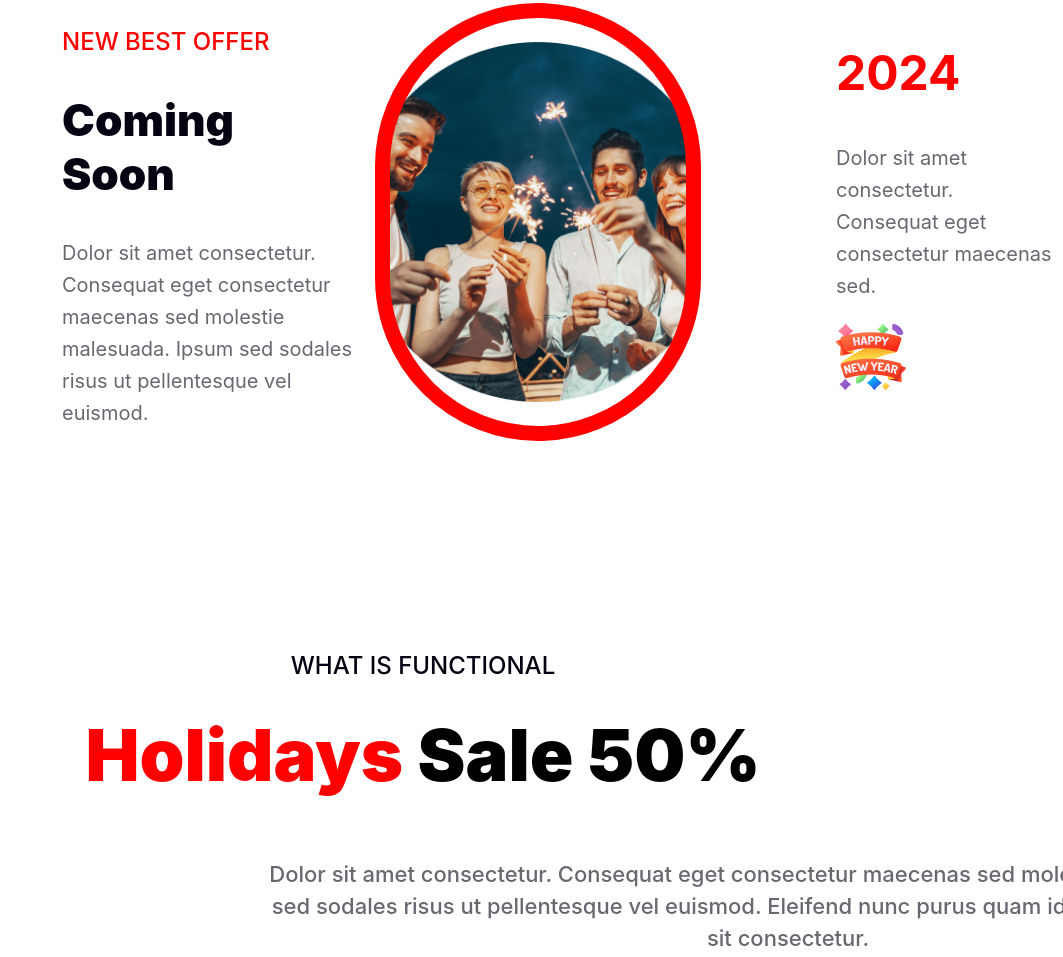
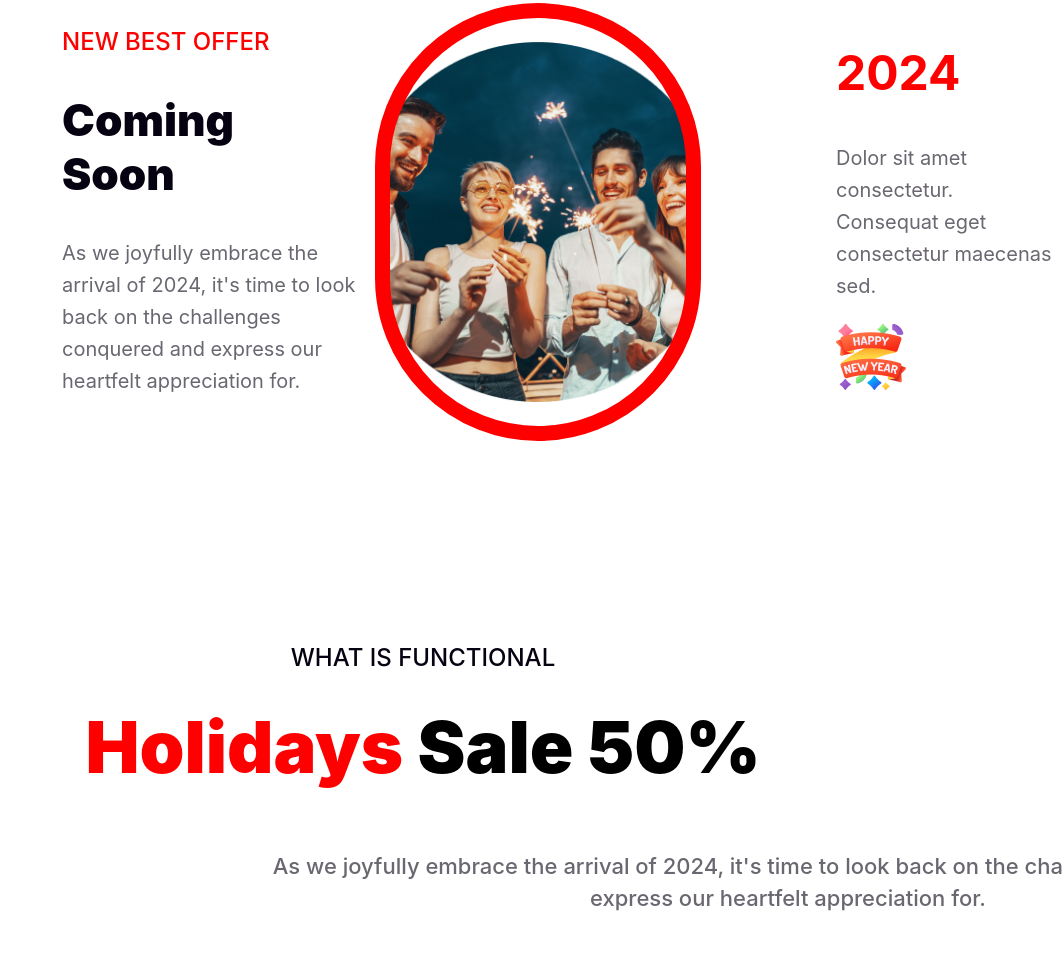
Before and after one commit to Dipto842/fast-assignment-, a plain HTML site: page index.html in a window 1280 px wide. Shown: the part 3003-3960 px from the top of the page, without its empty margins (217-1280 px from the left). Drawn offline with Linux system fonts and the light colour scheme.

Commit message:
add bay oll

```diff
--- a/index.html
+++ b/index.html
@@ -40,7 +40,7 @@
     <div class="bonas_vido" >
     <div class="bonas_1">
         <h1>Welcome to  midnight party</h1>
-        <p class="my_you">Dolor sit amet consectetur. Consequat eget consectetur maecenas sed molestie malesuada. Ipsum sed sodales risus ut pellentesque vel euismod.</p>
+        <p class="my_you">As we joyfully embrace the arrival of 2024, it's time to look back on the challenges conquered and express our heartfelt appreciation for.</p>
             <button class="button button_3">Join Now</button>
     </div>
 
@@ -66,7 +66,7 @@
 <div class="offre_1">
     <h3 class="color_1">NEW BEST OFFER</h3>
     <h1 class="color_2">Coming Soon</h1>
-    <P class="color_3">Dolor sit amet consectetur. Consequat eget consectetur maecenas sed molestie malesuada. Ipsum sed sodales risus ut pellentesque vel euismod. </P>
+    <P class="color_3">As we joyfully embrace the arrival of 2024, it's time to look back on the challenges conquered and express our heartfelt appreciation for. </P>
 </div>
 
 <div class="cd"></div>
@@ -82,8 +82,7 @@
 <div class="back_head">
     <h5 class="back_head_1"> WHAT IS FUNCTIONAL</h5>
     <h1 class="back_head_4"><span class="back_head_2">Holidays</span> Sale 50%</h1>
-<p class="back_head_3">    Dolor sit amet consectetur. Consequat eget consectetur maecenas sed
-    molestie malesuada. Ipsum sed sodales risus ut pellentesque vel euismod. Eleifend nunc purus quam id fermentum amet amet sit consectetur.   </p>
+<p class="back_head_3">    As we joyfully embrace the arrival of 2024, it's time to look back on the challenges conquered and express our heartfelt appreciation for.   </p>
 
 </div>
 
@@ -104,8 +103,7 @@
 <div class="BEST">
 <h4>THE BEST GIFTS</h4>
 <h2>Our Awesome Portfolio</h2>
-<p>Dolor sit amet consectetur. Consequat eget consectetur maecenas sed
-     molestie malesuada. Ipsum sed sodales risus ut pellentesque vel euismod. </p>
+<p>As we joyfully embrace the arrival of 2024, it's time to look back on the challenges conquered and express our heartfelt appreciation for </p>
 
 </div>
 <div class="shop">
@@ -128,7 +126,7 @@
 <section class="search_bar">
     <div class="img_7"><img src="imge/resources/Group 61.png"></div>
     <h1 class="text_1">Subscribe Newsletter</h1>
-    <p class="text_2">Dolor sit amet consectetur. Consequat eget consectetur maecenas sed molestie malesuada. Ipsum sed sodales risus ut pellentesque vel euismod. </p>
+    <p class="text_2">As we joyfully embrace the arrival of 2024, it's time to look back on the challenges conquered and express our heartfelt appreciation for. </p>
     <div class="inout">
         <input class="inout_are" type="search"  placeholder=" user@gmail.com"> <button class="button button_2">Subscribe</button>
     </div>
@@ -138,7 +136,7 @@
 <footer>
 <div class="footer_1">
     <div  class="footer_2">
-        <h1>44, Big Building Roosevelt Street</h1>
+        <h1>Happy New Year 2024</h1>
         <h1>Beach Gardens Florida 33410</h1>
     </div>
     <div  class="footer_3">
```
